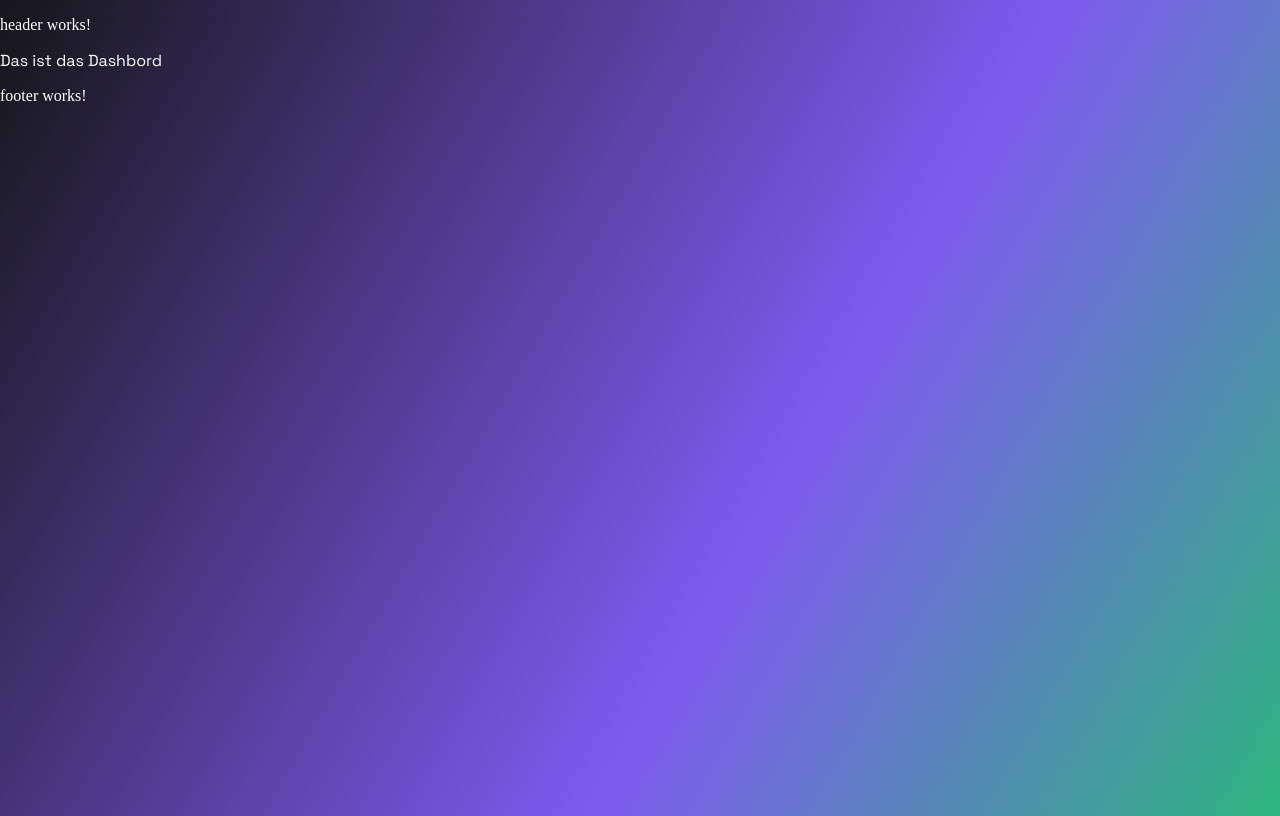
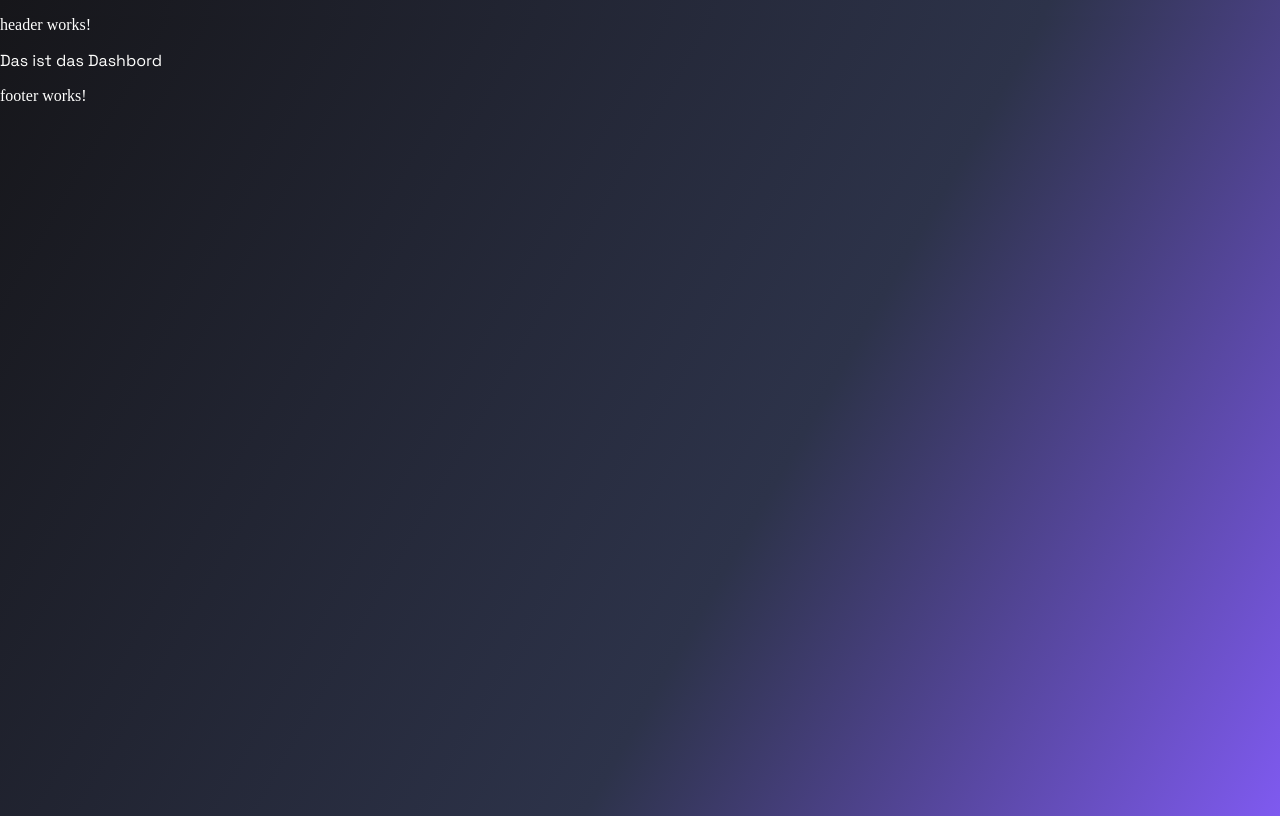
Before and after one commit to M1roel/Peytor, an Angular app: page / in a window 1280 px wide. Built offline with nearby package versions, Linux system fonts and the light colour scheme.

Commit message:
feat: backgroundcolor body

```diff
--- a/src/styles.scss
+++ b/src/styles.scss
@@ -41,7 +41,7 @@ body, html {
     margin: 0;
     padding: 0;
     box-sizing: border-box;
-    background: linear-gradient(120deg, v.$background 0%, v.$primary 60%, v.$accent 100%);
+    background: linear-gradient(120deg, v.$background 0%, v.$surface 60%, v.$primary 100%);
     min-height: 100vh;
     color: v.$text-primary;
 }
```
